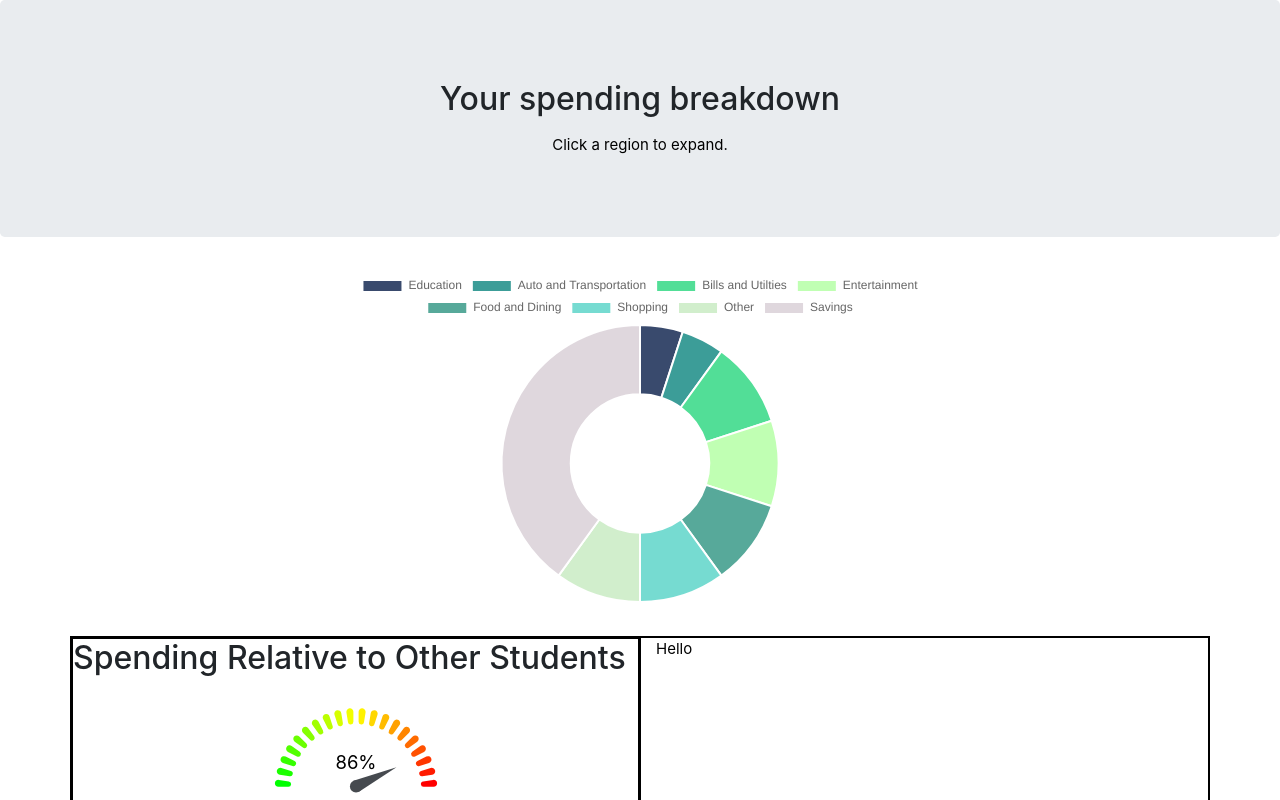
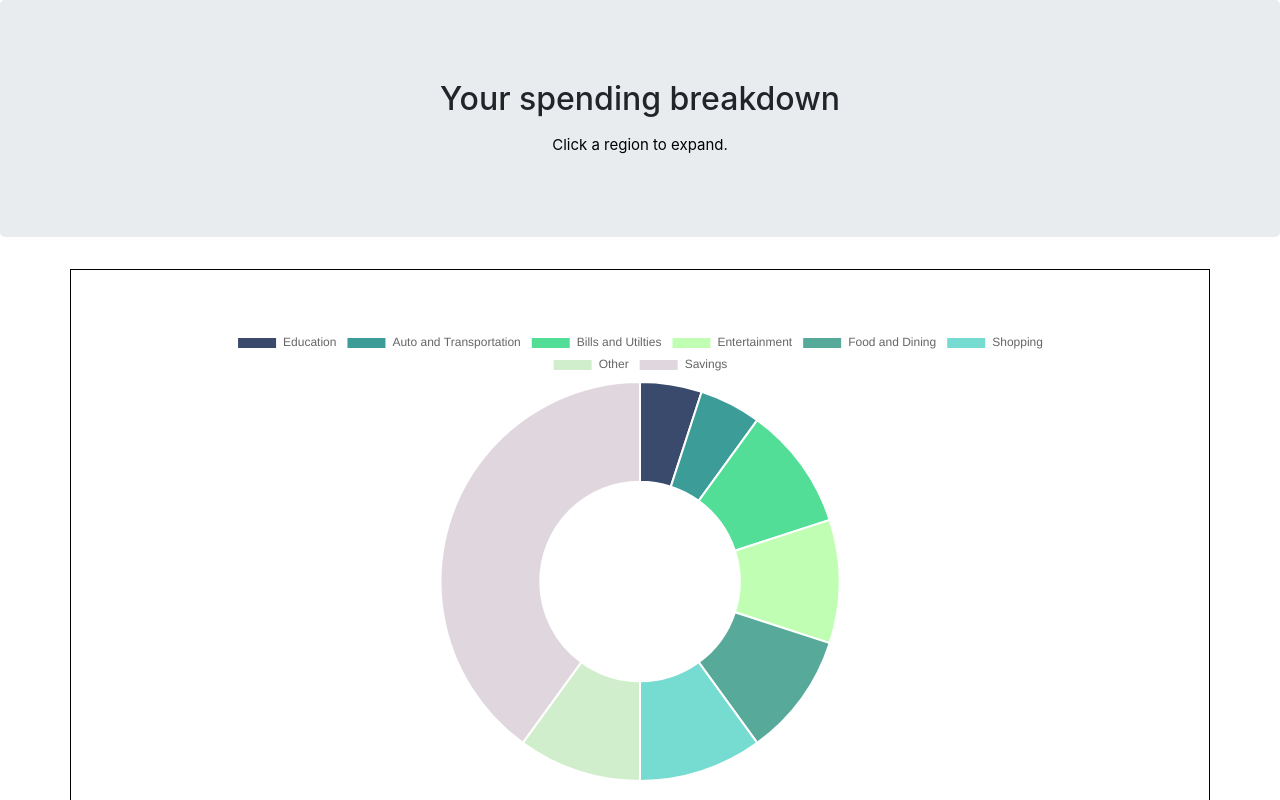
Before and after one commit to td-student-analyzer/frontend, a React (Create React App) app: page /dashboard in a window 1280 px wide. Shown: the top 800 px of the page. Built offline with nearby package versions, Linux system fonts and the light colour scheme.

Commit message:
Fixed responsiveness

```diff
--- a/src/App.css
+++ b/src/App.css
@@ -27,6 +27,11 @@
   text-align: center;
 }
 
+.doughnut-container {
+  width: 80%;
+  margin: 5% 10%;
+}
+
 .App-link {
   color: #61dafb;
 }
@@ -39,25 +44,7 @@
   border: 1px solid black;
 }
 
-/* @keyframes App-logo-spin {
-  from {
-    transform: rotate(0deg);
-  }
-  to {
-    transform: rotate(360deg);
-  }
-} */
-
-@media only screen and (min-width: 1000px) {
-  .doughnut-container {
-    width: 60%;
-    margin: 3% 20%;
-  }
+.gauge-container {
+  width: 60%;
+  margin: 3% 20%;
 }
-
-@media only screen and (min-width: 450px) {
-  .gauge-container {
-    width: 40%;
-    margin: 3% 30%;
-  }
-}
--- a/src/pages/Dashboard.js
+++ b/src/pages/Dashboard.js
@@ -101,11 +101,13 @@ export default function Dashboard() {
             <p className="centered-text">Click a region to expand.</p>
           </Jumbotron>
           <Container>
+          </Container>
+          <Container>
+			<Row>
             <div className="doughnut-container">
               <Doughnut data={doughnutData} onElementsClick={elems => generateTagBreakdown(elems)}/>
             </div>
-          </Container>
-          <Container>
+			</Row>
             <Row>
               <Col>
                 <Row>
```
